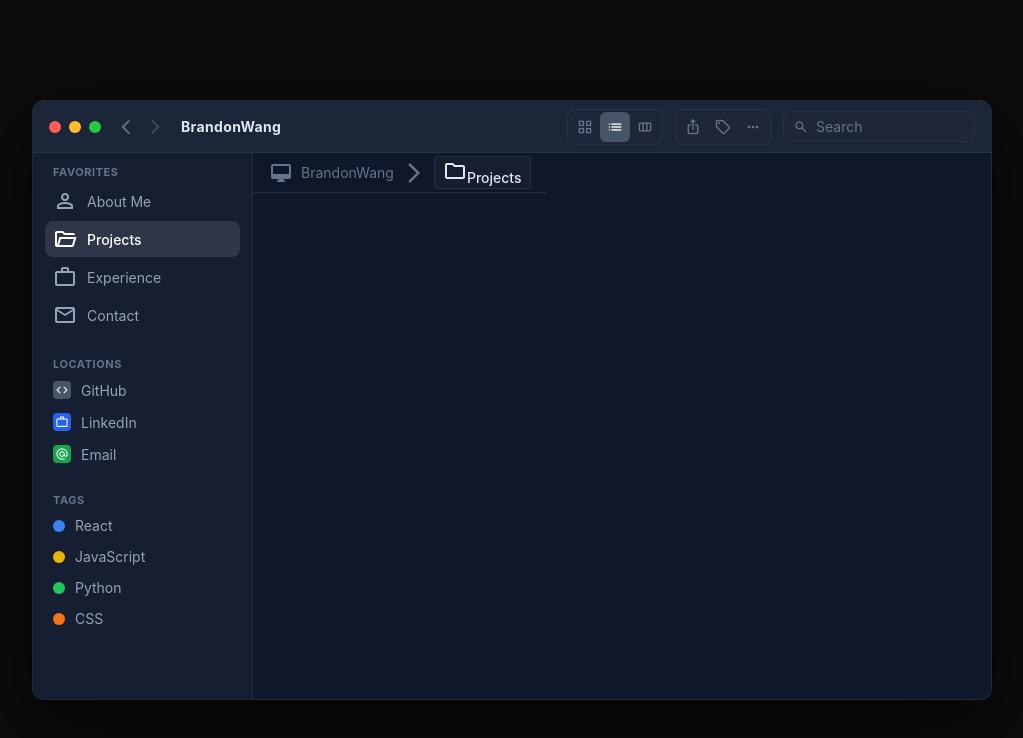
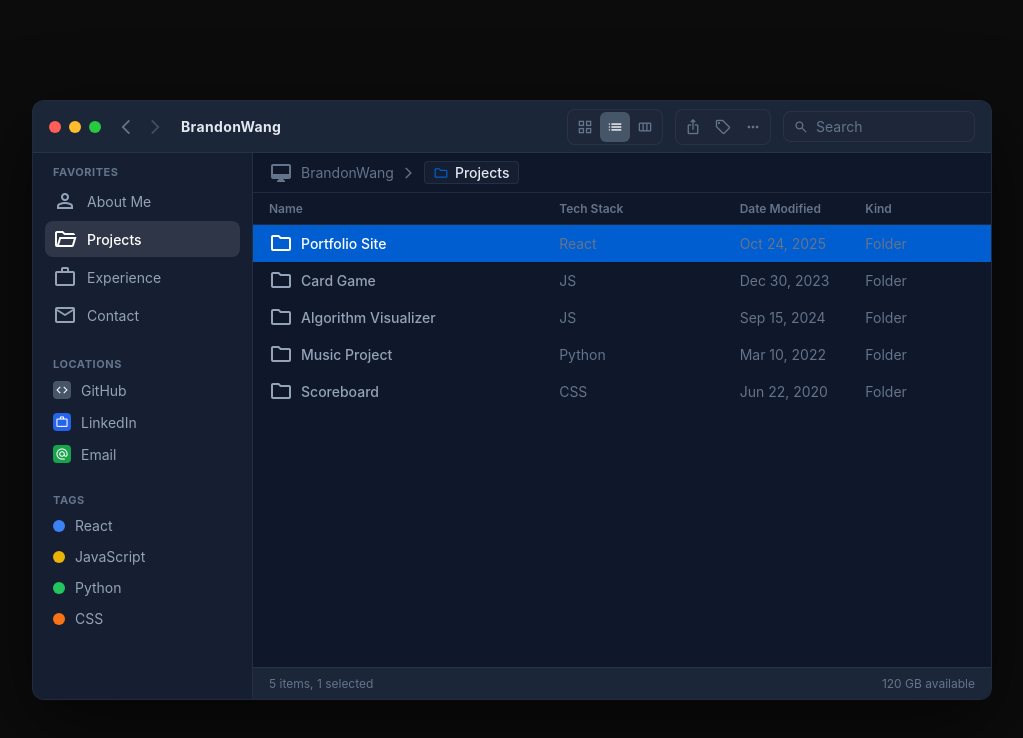
Before and after one commit to abrandonwang/finderport, a React (Vite) app: page / in a window 1280 px wide. Shown: the top 738 px of the page, without its empty margins (128-1151 px from the left). Built offline with nearby package versions, Linux system fonts and the light colour scheme.

Commit message:
finish phase 1 static finder shell

```diff
--- a/src/components/ContentArea/ContentArea.jsx
+++ b/src/components/ContentArea/ContentArea.jsx
@@ -3,20 +3,75 @@ import styles from './ContentArea.module.css'
 function ContentArea() {
   return (
     <div className={styles.container}>
-      <div className = {styles.breadCrumb}>
-        <span className = "material-symbols-outlined">desktop_mac</span>
+      <div className={styles.breadCrumb}>
+        <span className="material-symbols-outlined">desktop_mac</span>
         <span>BrandonWang</span>
-        <span className = "material-symbols-outlined">arrow_forward_ios</span>
-        <div className = {styles.pill}>
-          <span className = "material-symbols-outlined">folder</span>
+        <span className={`material-symbols-outlined ${styles.breadCrumbArrow}`}>arrow_forward_ios</span>
+        <div className={styles.pill}>
+          <span className={`material-symbols-outlined ${styles.pillIcon}`}>folder</span>
           <span>Projects</span>
         </div>
       </div>
-      <div className = {styles.columnHeaders}>
+      <div className={styles.columnHeaders}>
+        <div>Name</div>
+        <div>Tech Stack</div>
+        <div>Date Modified</div>
+        <div>Kind</div>
       </div>
-      <div className = {styles.fileList}>
+      <div className={styles.fileList}>
+        <div className={`${styles.row} ${styles.selected}`}>
+          <div className={styles.nameCell}>
+            <span className="material-symbols-outlined">folder</span>
+            <span>Portfolio Site</span>
+          </div>
+          <div>React</div>
+          <div>Oct 24, 2025</div>
+          <div>Folder</div>
+        </div>
+        <div className={styles.row}>
+          <div className={styles.nameCell}>
+            <span className="material-symbols-outlined">folder</span>
+            <span>Card Game</span>
+          </div>
+          <div>JS</div>
+          <div>Dec 30, 2023</div>
+          <div>Folder</div>
+        </div>
+        <div className={styles.row}>
+          <div className={styles.nameCell}>
+            <span className="material-symbols-outlined">folder</span>
+            <span>Algorithm Visualizer</span>
+          </div>
+          <div>JS</div>
+          <div>Sep 15, 2024</div>
+          <div>Folder</div>
+        </div>
+        <div className={styles.row}>
+          <div className={styles.nameCell}>
+            <span className="material-symbols-outlined">folder</span>
+            <span>Music Project</span>
+          </div>
+          <div>Python</div>
+          <div>Mar 10, 2022</div>
+          <div>Folder</div>
+        </div>
+        <div className={styles.row}>
+          <div className={styles.nameCell}>
+            <span className="material-symbols-outlined">folder</span>
+            <span>Scoreboard</span>
+          </div>
+          <div>CSS</div>
+          <div>Jun 22, 2020</div>
+          <div>Folder</div>
+        </div>
+        <div className={styles.emptyRow}></div>
+        <div className={styles.emptyRow}></div>
+        <div className={styles.emptyRow}></div>
+        <div className={styles.emptyRow}></div>
       </div>
-      <div className = {styles.statusBar}>
+      <div className={styles.statusBar}>
+        <span>5 items, 1 selected</span>
+        <span>120 GB available</span>
       </div>
     </div>
   )
--- a/src/components/ContentArea/ContentArea.module.css
+++ b/src/components/ContentArea/ContentArea.module.css
@@ -1,10 +1,9 @@
-.pill {
-    background: rgba(30, 41, 59, 0.5);
-    padding: 2px 8px;
-    border-radius: 4px;
-    border: 1px solid var(--color-border);
-    color: var(--color-text-primary);
-    font-weight: 500;
+.container {
+    flex: 1;
+    display: flex;
+    flex-direction: column;
+    background: var(--color-content);
+    overflow: hidden;
 }
 
 .breadCrumb {
@@ -17,4 +16,122 @@
     font-size: 14px;
     color: var(--color-text-muted);
     background: var(--color-content);
+    flex-shrink: 0;
 }
+
+.breadCrumbArrow {
+    font-size: 14px;
+    color: var(--color-text-muted);
+}
+
+.pill {
+    background: rgba(30, 41, 59, 0.5);
+    padding: 2px 8px;
+    border-radius: 4px;
+    border: 1px solid var(--color-border);
+    color: var(--color-text-primary);
+    font-weight: 500;
+    display: flex;
+    align-items: center;
+    gap: 6px;
+}
+
+.pillIcon {
+    font-size: 16px;
+    color: var(--color-accent);
+}
+
+.columnHeaders {
+    display: grid;
+    grid-template-columns: 5fr 3fr 2fr 2fr;
+    gap: 16px;
+    padding: 8px 16px;
+    font-size: 12px;
+    font-weight: 600;
+    color: var(--color-text-muted);
+    border-bottom: 1px solid var(--color-border);
+    user-select: none;
+    flex-shrink: 0;
+}
+
+.fileList {
+    flex: 1;
+    overflow-y: auto;
+}
+
+.row {
+    display: grid;
+    grid-template-columns: 5fr 3fr 2fr 2fr;
+    gap: 16px;
+    padding: 6px 16px;
+    font-size: 14px;
+    align-items: center;
+    cursor: pointer;
+    color: var(--color-text-secondary);
+    border-bottom: 1px solid transparent;
+}
+
+.row:hover {
+    background: var(--color-hover);
+}
+
+.nameCell {
+    display: flex;
+    align-items: center;
+    gap: 8px;
+    font-weight: 500;
+}
+
+.nameCell span.material-symbols-outlined {
+    font-size: 20px;
+    color: var(--color-accent);
+}
+
+/* Non-name columns in regular rows */
+.row div:not(.nameCell) {
+    color: var(--color-text-muted);
+}
+
+/* Selected row */
+.selected {
+    background: var(--color-selection);
+    color: white;
+}
+
+.selected:hover {
+    background: var(--color-selection);
+}
+
+.selected div {
+    color: rgba(255, 255, 255, 0.9);
+}
+
+.selected .nameCell {
+    color: white;
+}
+
+.selected .nameCell span.material-symbols-outlined {
+    color: white;
+}
+
+.emptyRow {
+    height: 32px;
+    border-bottom: 1px solid transparent;
+}
+
+.emptyRow:hover {
+    background: var(--color-hover);
+}
+
+.statusBar {
+    height: 32px;
+    border-top: 1px solid var(--color-border);
+    background: var(--color-header);
+    display: flex;
+    align-items: center;
+    justify-content: space-between;
+    padding: 0 16px;
+    font-size: 12px;
+    color: var(--color-text-muted);
+    flex-shrink: 0;
+}
```
